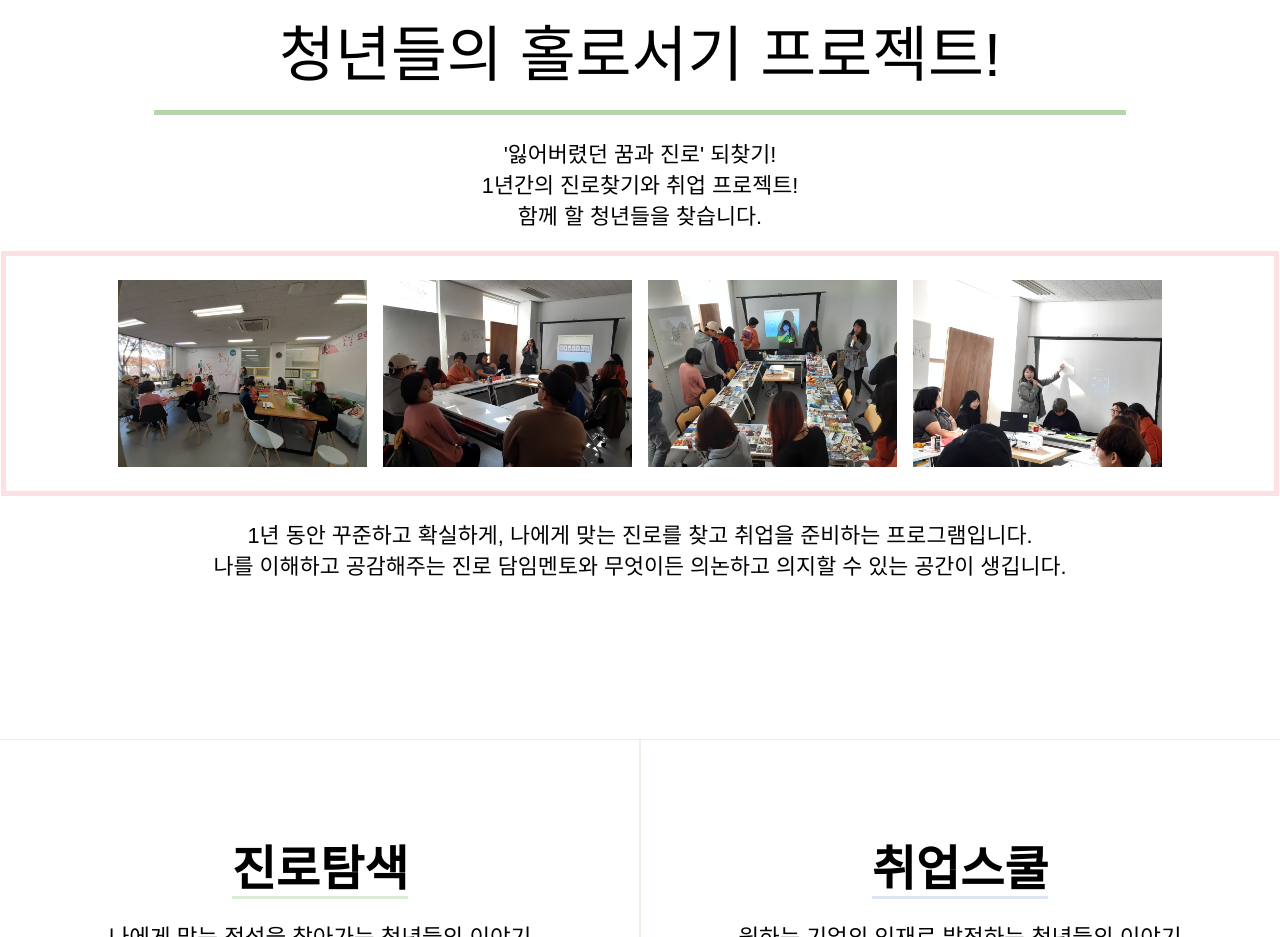
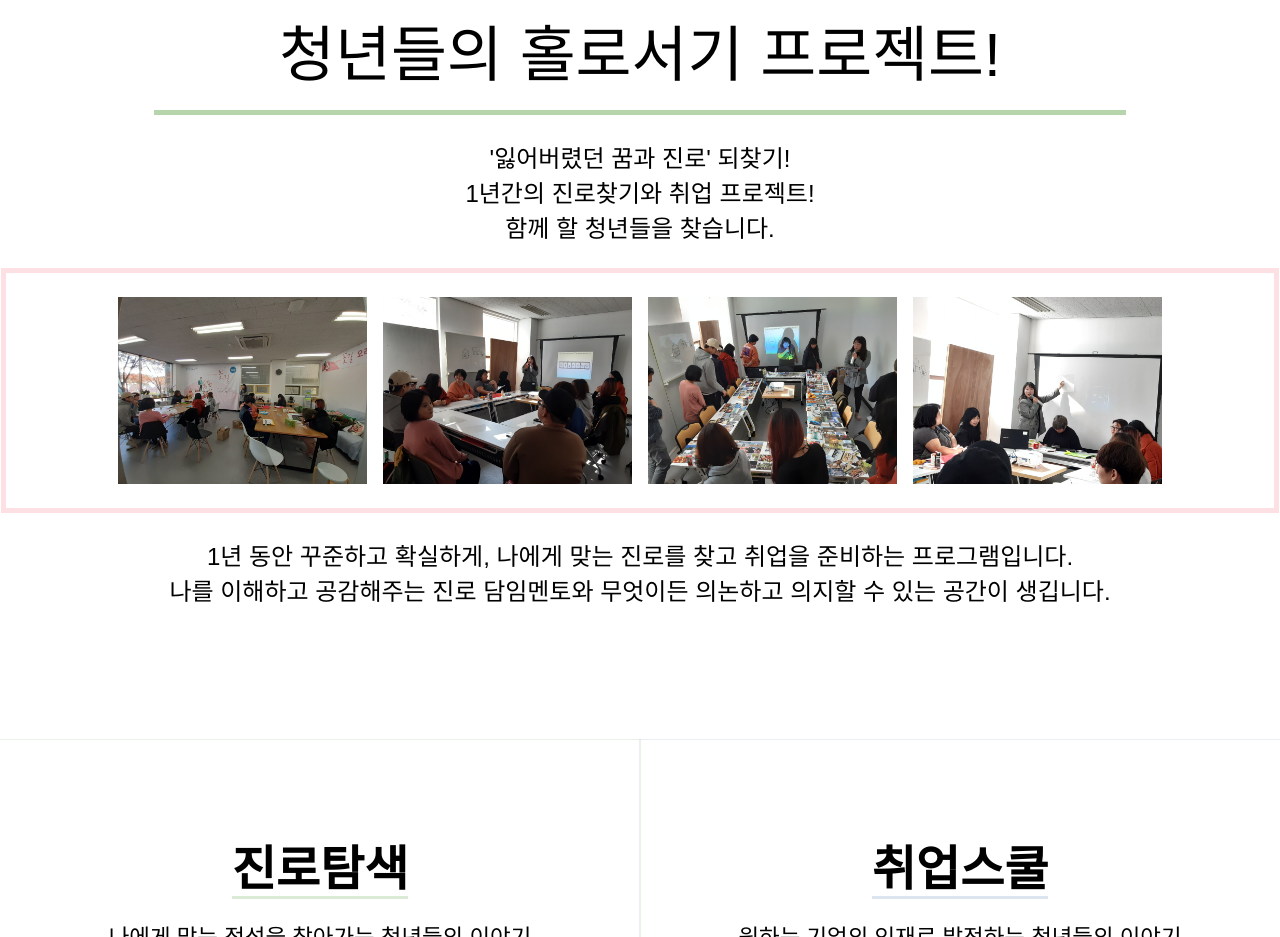
Before and after one commit to wnsdud4206/flowerRoad, a plain HTML site: page index.html in a window 1280 px wide. Shown: the part 860-1797 px from the top of the page. Drawn offline with nearby package versions, Linux system fonts and the light colour scheme.

Commit message:
Update main.css

```diff
--- a/css/main.css
+++ b/css/main.css
@@ -147,7 +147,7 @@
   article#content p {
     margin-left: 12%;
     margin-right: 12%;
-    font-size: 1.7vw;
+    font-size: 1.5em;
     font-weight: lighter;
   }
   article#content #con_1 {}
```
